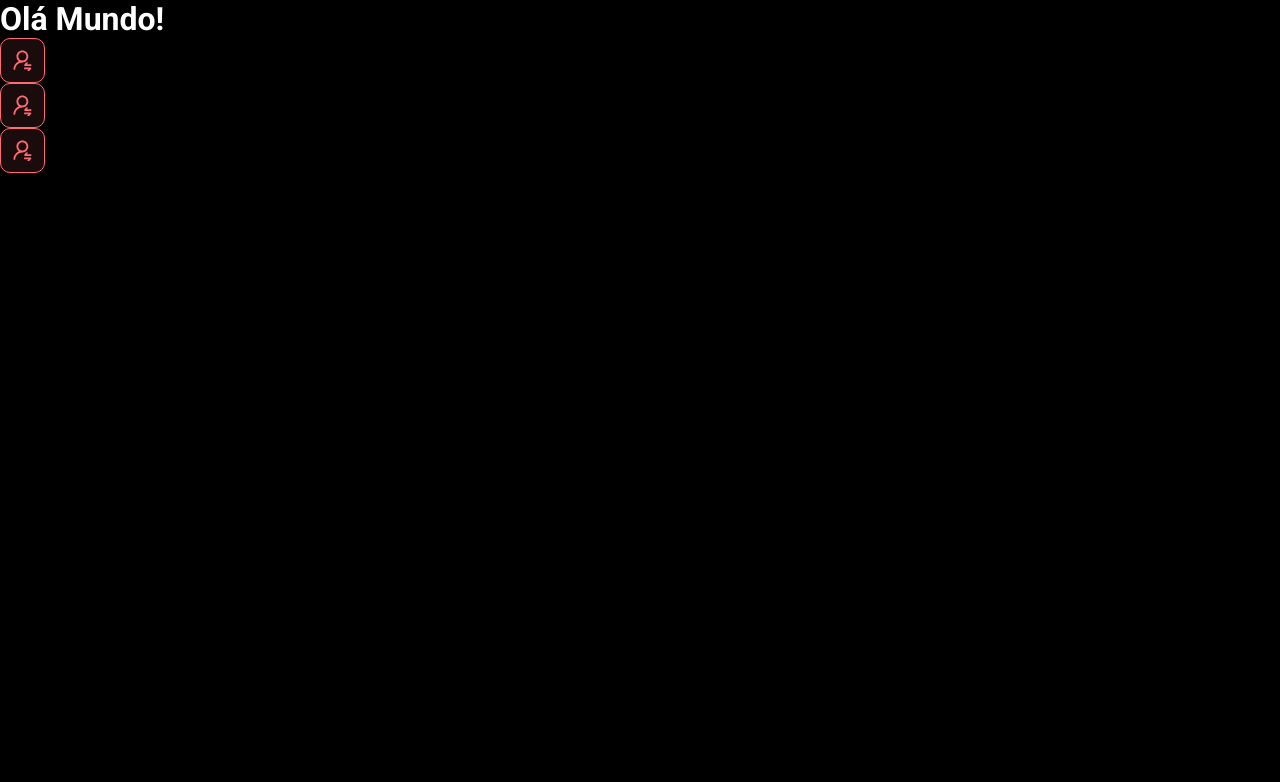
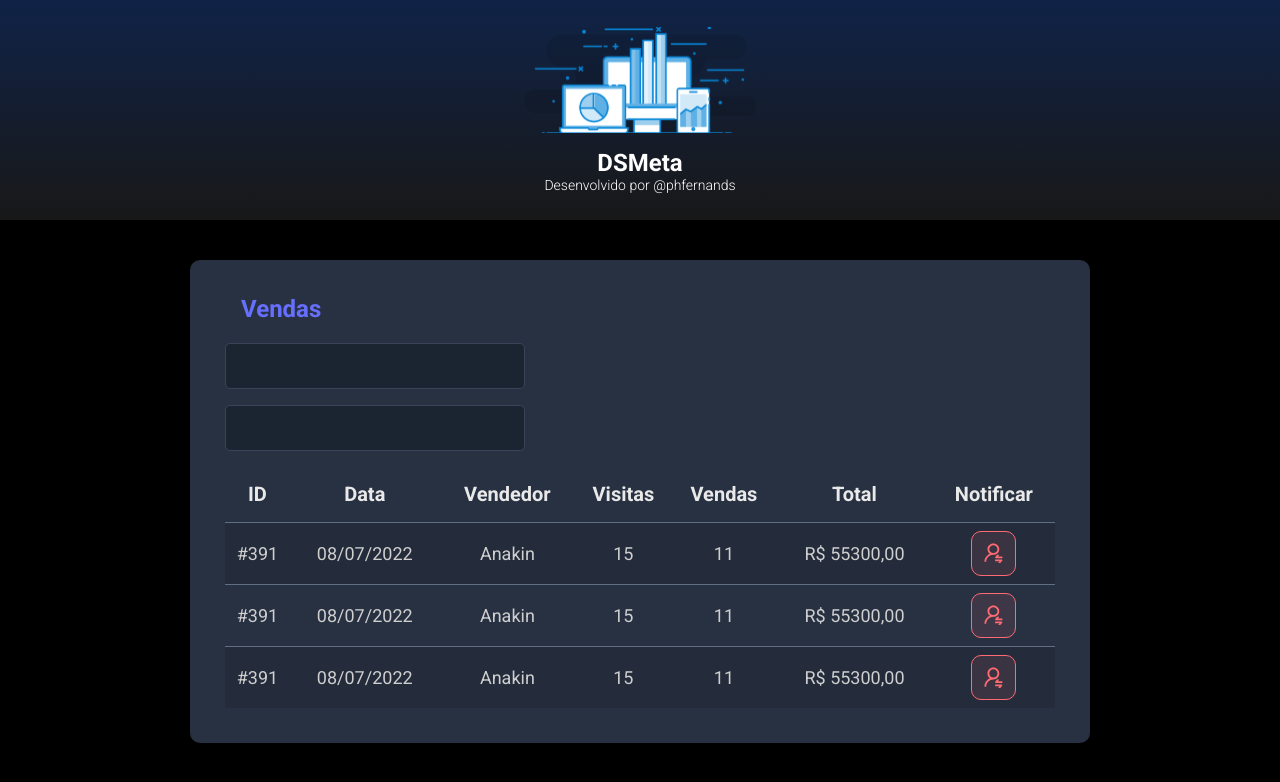
Before and after one commit to phfernands/dsmeta, a React (Vite) app in the folder frontend/: page / in a window 1280 px wide. Shown: the top 782 px of the page. Built offline with nearby package versions, Linux system fonts and the light colour scheme.

Commit message:
Other components

```diff
--- a/frontend/src/App.tsx
+++ b/frontend/src/App.tsx
@@ -1,12 +1,17 @@
-import NotificationButton from "./components/NotificationButton"
+import Header from "./components/Header"
+import SalesCard from "./components/SalesCard"
 
 function App() {
   return(
     <>
-      <h1>Olá Mundo!</h1>
-      <NotificationButton />
-      <NotificationButton />
-      <NotificationButton />
+      <Header />
+      <main>
+        <section id="sales">
+          <div className="dsmeta-container">
+            <SalesCard />
+          </div>
+        </section>
+      </main>
     </>
 
   )
--- /dev/null
+++ b/frontend/src/components/Header/index.tsx
@@ -0,0 +1,16 @@
+import logo from '../../assets/img/logo.svg'
+import './styles.css'
+
+function Header() {
+    return (
+        <header>
+            <div className="dsmeta-logo-container">
+                <img src={logo} alt="DSMeta" />
+                    <h1>DSMeta</h1>
+                    <p>Desenvolvido por <a href="https://www.instagram.com/phfernands/">@phfernands</a></p>
+            </div>
+        </header>
+    )
+}
+
+export default Header
--- /dev/null
+++ b/frontend/src/components/Header/styles.css
@@ -0,0 +1,28 @@
+header {
+    height: 220px;
+    background: linear-gradient(180deg, #102347 0%, #181818 100%);
+    display: flex;
+    align-items: center;
+    justify-content: center;
+}
+
+.dsmeta-logo-container {
+    display: flex;
+    flex-direction: column;
+    align-items: center;
+}
+
+.dsmeta-logo-container img {
+    width: 235px;
+    height: 106.07px;
+}
+
+.dsmeta-logo-container h1 {
+    margin-top: 15px;
+    font-size: 24px;
+}
+
+.dsmeta-logo-container p {
+    font-weight: 300;
+    font-size: 14px;
+}
--- /dev/null
+++ b/frontend/src/components/SalesCard/index.tsx
@@ -0,0 +1,77 @@
+import NotificationButton from '../NotificationButton'
+import './styles.css'
+
+function SalesCard() {
+    return (
+        <div className="dsmeta-card">
+            <h2 className="dsmeta-sales-title">Vendas</h2>
+            <div>
+                <div className="dsmeta-form-control-container">
+                    <input className="dsmeta-form-control" type="text" />
+                </div>
+                <div className="dsmeta-form-control-container">
+                    <input className="dsmeta-form-control" type="text" />
+                </div>
+            </div>
+
+            <div>
+                <table className="dsmeta-sales-table">
+                    <thead>
+                        <tr>
+                            <th className="show992">ID</th>
+                            <th className="show576">Data</th>
+                            <th>Vendedor</th>
+                            <th className="show992">Visitas</th>
+                            <th className="show992">Vendas</th>
+                            <th>Total</th>
+                            <th>Notificar</th>
+                        </tr>
+                    </thead>
+                    <tbody>
+                        <tr>
+                            <td className="show992">#391</td>
+                            <td className="show576">08/07/2022</td>
+                            <td>Anakin</td>
+                            <td className="show992">15</td>
+                            <td className="show992">11</td>
+                            <td>R$ 55300,00</td>
+                            <td>
+                                <div className="dsmeta-red-button-container">
+                                    <NotificationButton />
+                                </div>
+                            </td>
+                        </tr>
+                        <tr>
+                            <td className="show992">#391</td>
+                            <td className="show576">08/07/2022</td>
+                            <td>Anakin</td>
+                            <td className="show992">15</td>
+                            <td className="show992">11</td>
+                            <td>R$ 55300,00</td>
+                            <td>
+                                <div className="dsmeta-red-button-container">
+                                    <NotificationButton />
+                                </div>
+                            </td>
+                        </tr>
+                        <tr>
+                            <td className="show992">#391</td>
+                            <td className="show576">08/07/2022</td>
+                            <td>Anakin</td>
+                            <td className="show992">15</td>
+                            <td className="show992">11</td>
+                            <td>R$ 55300,00</td>
+                            <td>
+                                <div className="dsmeta-red-button-container">
+                                    <NotificationButton />
+                                </div>
+                            </td>
+                        </tr>
+                    </tbody>
+                </table>
+            </div>
+        </div>
+    )
+}
+
+export default SalesCard
--- /dev/null
+++ b/frontend/src/components/SalesCard/styles.css
@@ -0,0 +1,99 @@
+.dsmeta-card {
+    background-color: #283142;
+    border-radius: 10px;
+    padding: 30px 10px;
+}
+
+.dsmeta-sales-title {
+    color: #676FFF;
+    margin-bottom: 20px;
+    margin-left: 16px;
+    font-size: 24px;
+}
+
+.dsmeta-form-control {
+    width: 100%;
+    height: 46px;
+    background: #1B2531;
+    border: 1px solid #384459;
+    border-radius: 5px;
+    font-weight: 400;
+    font-size: 18px;
+    color: #9AAABE;
+    padding: 20px;
+}
+
+.dsmeta-form-control-container {
+    margin-bottom: 16px;
+    max-width: 300px;
+}
+
+.dsmeta-sales-table {
+    width:  100%;
+    border-spacing: 0;
+    border-collapse: collapse;
+}
+
+.dsmeta-sales-table thead {
+    height: 55px;
+    font-size: 20px;
+    font-weight: 700;
+    color: #E9E9E9;
+}
+
+.dsmeta-sales-table tbody {
+    font-size: 14px;
+    font-weight: 400;
+    color: #CFCFCF;
+    text-align: center;
+}
+
+.dsmeta-sales-table tbody tr {
+    height: 74px;
+    border-top: 1px solid #5F6E82;
+}
+
+.dsmeta-sales-table tbody tr:hover > td {
+    background-color: #384459;
+}
+
+.dsmeta-sales-table tbody tr:nth-child(odd) {
+    background-color: #242C3B;
+}
+
+.dsmeta-red-button-container {
+    display: flex;
+    justify-content: center;
+}
+
+.show576{
+    display: none;
+}
+
+@media (min-width: 576px) {
+    .show576 {
+        display: table-cell;
+    }
+
+    .dsmeta-card {
+        padding: 35px;
+    }
+
+    .dsmeta-sales-table tbody {
+        font-size: 18px;
+    }
+
+    .dsmeta-sales-table tbody tr {
+        height: 62px;
+    }
+}
+
+.show992 {
+    display: none;
+}
+
+@media (min-width: 992px) {
+    .show992 {
+        display: table-cell;
+    }
+}
--- a/frontend/src/index.css
+++ b/frontend/src/index.css
@@ -17,41 +17,6 @@
     text-decoration: none;
 }
 
-header {
-    height: 220px;
-    background: linear-gradient(180deg, #102347 0%, #181818 100%);
-    display: flex;
-    align-items: center;
-    justify-content: center;
-}
-
-.dsmeta-logo-container {
-    display: flex;
-    flex-direction: column;
-    align-items: center;
-}
-
-.dsmeta-logo-container img {
-    width: 235px;
-    height: 106.07px;
-}
-
-.dsmeta-logo-container h1 {
-    margin-top: 15px;
-    font-size: 24px;
-}
-
-.dsmeta-logo-container p {
-    font-weight: 300;
-    font-size: 14px;
-}
-
-.dsmeta-card {
-    background-color: #283142;
-    border-radius: 10px;
-    padding: 30px 10px;
-}
-
 .dsmeta-container {
     width: 100%;
     max-width: 900px;
@@ -61,113 +26,3 @@
 #sales {
     padding: 40px 10px;
 }
-
-.dsmeta-sales-title {
-    color: #676FFF;
-    margin-bottom: 20px;
-    margin-left: 16px;
-    font-size: 24px;
-}
-
-.dsmeta-form-control {
-    width: 100%;
-    height: 46px;
-    background: #1B2531;
-    border: 1px solid #384459;
-    border-radius: 5px;
-    font-weight: 400;
-    font-size: 18px;
-    color: #9AAABE;
-    padding: 20px;
-}
-
-.dsmeta-form-control-container {
-    margin-bottom: 16px;
-    max-width: 300px;
-}
-
-.dsmeta-sales-table {
-    width:  100%;
-    border-spacing: 0;
-    border-collapse: collapse;
-}
-
-.dsmeta-sales-table thead {
-    height: 55px;
-    font-size: 20px;
-    font-weight: 700;
-    color: #E9E9E9;
-}
-
-.dsmeta-sales-table tbody {
-    font-size: 14px;
-    font-weight: 400;
-    color: #CFCFCF;
-    text-align: center;
-}
-
-.dsmeta-sales-table tbody tr {
-    height: 74px;
-    border-top: 1px solid #5F6E82;
-}
-
-.dsmeta-sales-table tbody tr:hover > td {
-    background-color: #384459;
-}
-
-.dsmeta-sales-table tbody tr:nth-child(odd) {
-    background-color: #242C3B;
-}
-
-.dsmeta-red-button {
-    width: 45px;
-    height: 45px;
-    background: rgba(255, 107, 114, 0.1);
-    border: 1px solid #FF6B72;
-    border-radius: 10px;
-    display: flex;
-    align-items: center;
-    justify-content: center;
-    cursor: pointer;
-}
-
-.dsmeta-red-button img {
-    width: 19px;
-}
-
-.dsmeta-red-button-container {
-    display: flex;
-    justify-content: center;
-}
-
-.show576{
-    display: none;
-}
-
-@media (min-width: 576px) {
-    .show576 {
-        display: table-cell;
-    }
-
-    .dsmeta-card {
-        padding: 35px;
-    }
-
-    .dsmeta-sales-table tbody {
-        font-size: 18px;
-    }
-
-    .dsmeta-sales-table tbody tr {
-        height: 62px;
-    }
-}
-
-.show992 {
-    display: none;
-}
-
-@media (min-width: 992px) {
-    .show992 {
-        display: table-cell;
-    }
-}
```
Also changed, not shown: frontend/src/assets/img/logo.svg (added).
